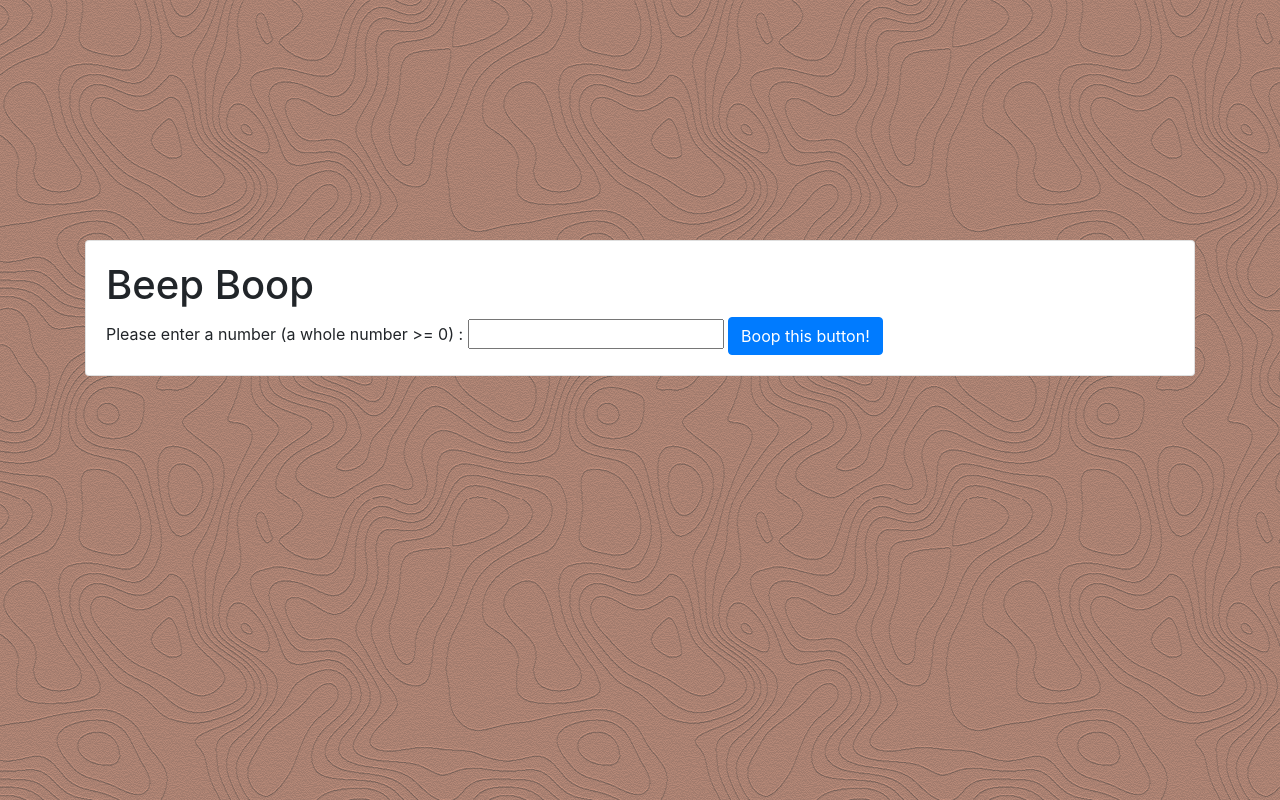
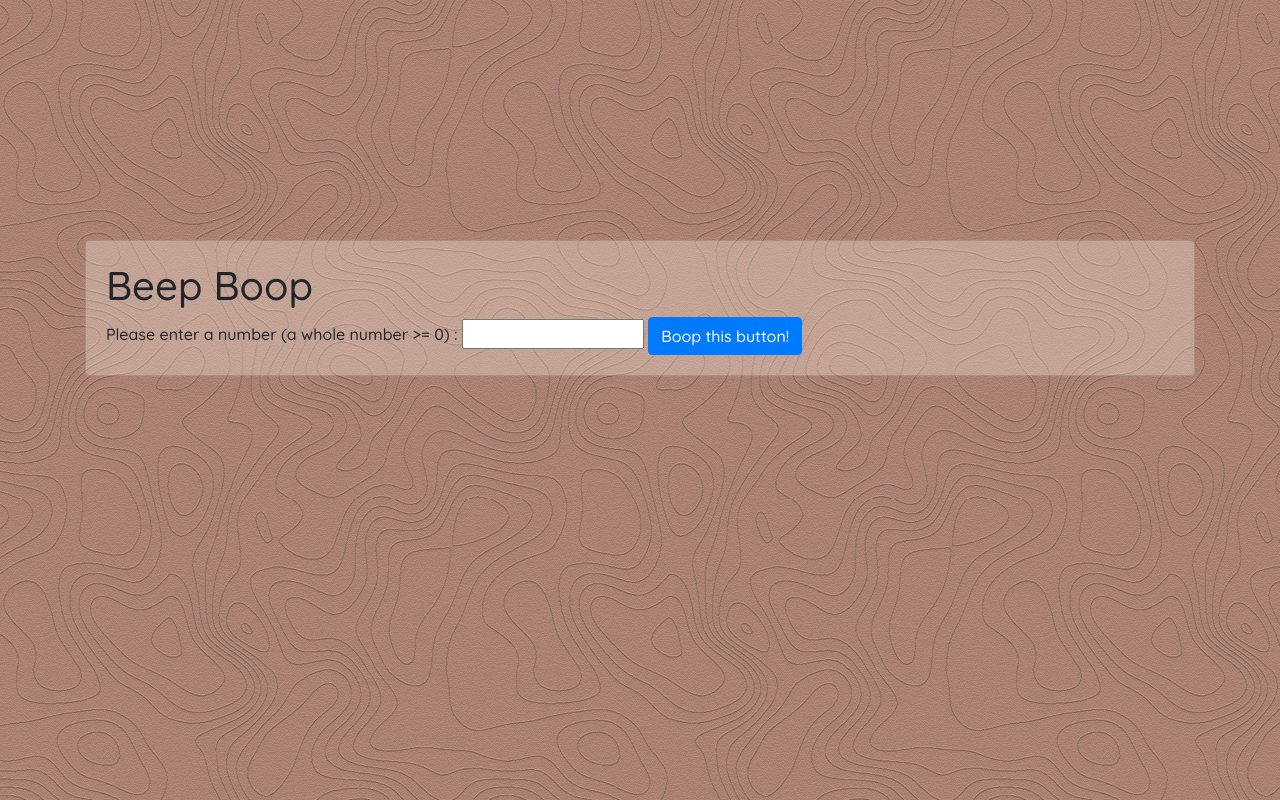
Before and after one commit to breaclark/beep-boop, a plain HTML site: page index.html in a window 1280 px wide. Drawn offline with Linux system fonts and the light colour scheme.

Commit message:
Add transparent background to card, link in google font

```diff
--- a/css/styles.css
+++ b/css/styles.css
@@ -1,6 +1,11 @@
 body {
   background-image: url(../img/cartographer.png);
   background-color: #e0a28b;
+  font-family: 'Quicksand', sans-serif;
+}
+
+h1 {
+  font-weight: 500;
 }
 
 #result {
@@ -9,4 +14,6 @@ body {
 
 .card {
   margin-top: 30vh;
+  background: rgba(253,245,230, 0.3);
+  border-radius: 5px;
 }
--- a/index.html
+++ b/index.html
@@ -2,6 +2,7 @@
 <html>
   <head>
     <link rel="stylesheet" href="css/bootstrap.css">
+    <link href="https://fonts.googleapis.com/css?family=Quicksand:300,500" rel="stylesheet">
     <link rel="stylesheet" href="css/styles.css">
     <script type="text/javascript" src="js/jquery-3.3.1.min.js"></script>
     <script type="text/javascript" src="js/scripts.js"></script>
```
